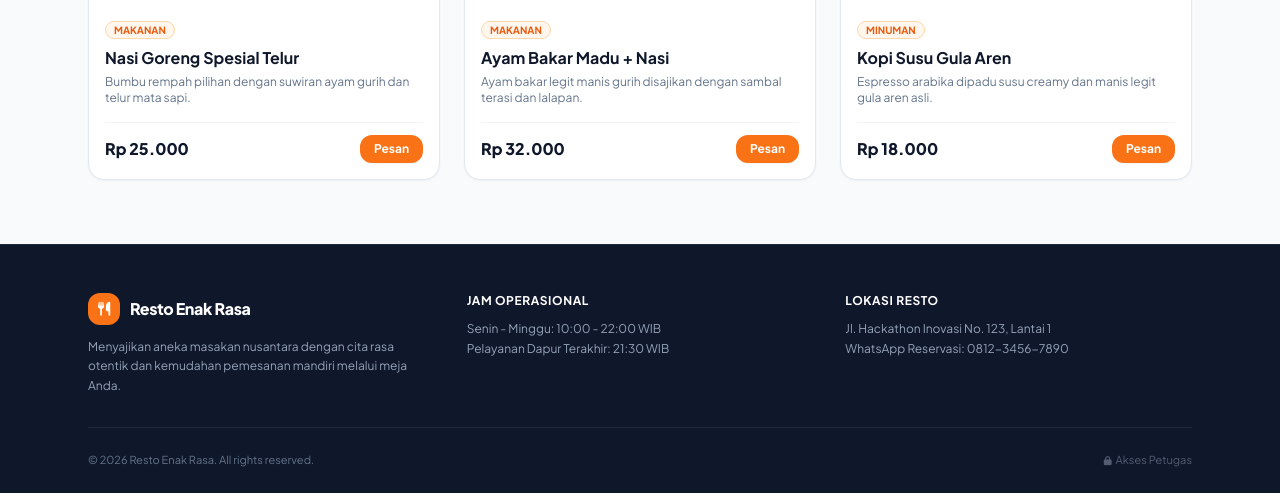
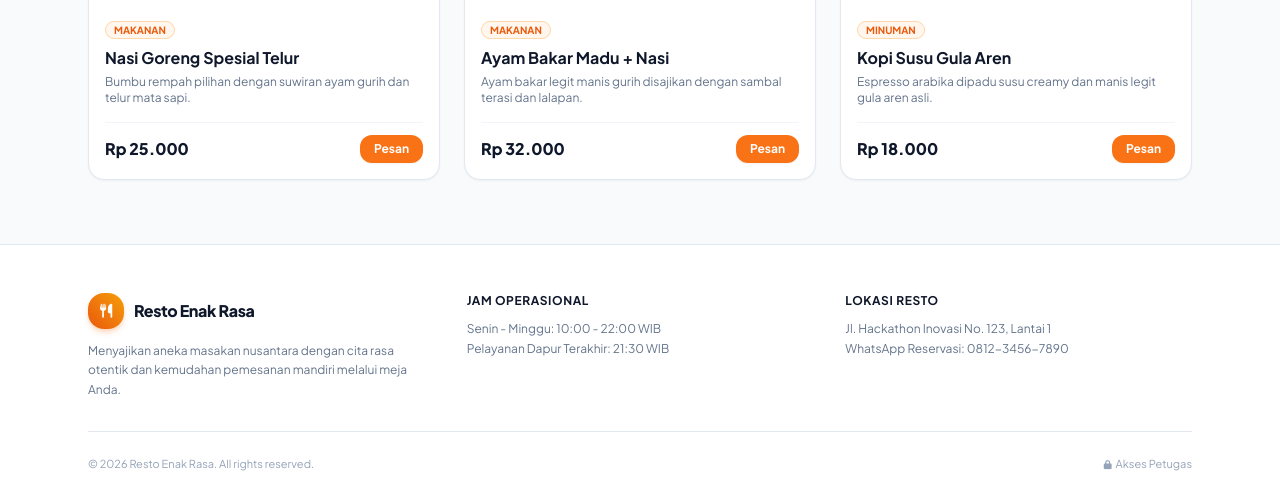
Before and after one commit to sevahardian/5_manusia_unik, a PHP site: page / in a window 1280 px wide. Shown: the part 1494-1991 px from the top of the page. Run offline with PHP 8.4, Linux system fonts and the light colour scheme; some libraries are stand-ins or nearby versions.

Commit message:
update baru

```diff
--- a/admin/index.php
+++ b/admin/index.php
@@ -378,11 +378,11 @@ $top_menus = $pdo->query("
 
     </main>
 
-    <!-- Footer Persis Landing Page -->
-    <footer class="bg-slate-900 text-slate-400 mt-auto pt-8 pb-6 border-t border-slate-800">
+    <!-- Footer Cerah & Bersih (Bukan Gelap) -->
+    <footer class="bg-white text-slate-500 mt-auto pt-6 pb-6 border-t border-slate-200">
         <div class="max-w-6xl mx-auto px-4 sm:px-6 flex flex-col sm:flex-row items-center justify-between text-[11px] text-slate-500 gap-2 text-center sm:text-left">
             <span>&copy; <?= date('Y') ?> Resto Enak Rasa. All rights reserved.</span>
-            <span>Panel Khusus Administrator Resto</span>
+            <span class="font-semibold text-orange-600">Panel Khusus Administrator Resto</span>
         </div>
     </footer>
 
--- a/admin/menu.php
+++ b/admin/menu.php
@@ -381,11 +381,11 @@ $menus = $pdo->query("SELECT * FROM menus ORDER BY id DESC")->fetchAll();
 
     </main>
 
-    <!-- Footer Persis Landing Page -->
-    <footer class="bg-slate-900 text-slate-400 mt-auto pt-8 pb-6 border-t border-slate-800">
+    <!-- Footer Cerah & Bersih (Bukan Gelap) -->
+    <footer class="bg-white text-slate-500 mt-auto pt-6 pb-6 border-t border-slate-200">
         <div class="max-w-6xl mx-auto px-4 sm:px-6 flex flex-col sm:flex-row items-center justify-between text-[11px] text-slate-500 gap-2 text-center sm:text-left">
             <span>&copy; <?= date('Y') ?> Resto Enak Rasa. All rights reserved.</span>
-            <span>Panel Khusus Administrator Resto</span>
+            <span class="font-semibold text-orange-600">Panel Khusus Administrator Resto</span>
         </div>
     </footer>
 
--- a/index.php
+++ b/index.php
@@ -269,42 +269,42 @@ if (isset($_GET['meja']) && !empty($_GET['meja'])) {
         </div>
     </section>
 
-    <!-- Footer Responsive -->
-    <footer id="tentang" class="bg-slate-900 text-slate-400 mt-auto pt-10 sm:pt-12 pb-6 border-t border-slate-800">
+    <!-- Footer Responsive (Cerah & Bersih - Warm Culinary Style) -->
+    <footer id="tentang" class="bg-white text-slate-600 mt-auto pt-10 sm:pt-12 pb-6 border-t border-slate-200">
         <div class="max-w-6xl mx-auto px-4 sm:px-6">
-            <div class="grid grid-cols-1 sm:grid-cols-2 md:grid-cols-3 gap-6 sm:gap-8 pb-8 border-b border-slate-800 text-left">
+            <div class="grid grid-cols-1 sm:grid-cols-2 md:grid-cols-3 gap-6 sm:gap-8 pb-8 border-b border-slate-200 text-left">
                 <div class="sm:col-span-2 md:col-span-1">
-                    <div class="flex items-center space-x-2.5 text-white mb-3">
-                        <div class="w-8 h-8 rounded-xl bg-orange-500 flex items-center justify-center font-bold text-sm">
+                    <div class="flex items-center space-x-2.5 text-slate-900 mb-3">
+                        <div class="w-9 h-9 rounded-2xl bg-gradient-to-tr from-orange-600 to-amber-500 flex items-center justify-center font-bold text-sm text-white shadow-md shadow-orange-500/25">
                             <i class="fa-solid fa-utensils"></i>
                         </div>
-                        <span class="font-extrabold text-base tracking-tight">Resto Enak Rasa</span>
+                        <span class="font-extrabold text-base tracking-tight text-slate-900">Resto Enak Rasa</span>
                     </div>
-                    <p class="text-xs text-slate-400 leading-relaxed">
+                    <p class="text-xs text-slate-500 leading-relaxed">
                         Menyajikan aneka masakan nusantara dengan cita rasa otentik dan kemudahan pemesanan mandiri melalui meja Anda.
                     </p>
                 </div>
 
                 <div>
-                    <h4 class="text-xs font-bold text-white uppercase tracking-wider mb-3">Jam Operasional</h4>
-                    <p class="text-xs text-slate-400">Senin - Minggu: 10:00 - 22:00 WIB</p>
-                    <p class="text-xs text-slate-400 mt-1">Pelayanan Dapur Terakhir: 21:30 WIB</p>
+                    <h4 class="text-xs font-bold text-slate-900 uppercase tracking-wider mb-3">Jam Operasional</h4>
+                    <p class="text-xs text-slate-500">Senin - Minggu: 10:00 - 22:00 WIB</p>
+                    <p class="text-xs text-slate-500 mt-1">Pelayanan Dapur Terakhir: 21:30 WIB</p>
                 </div>
 
                 <div>
-                    <h4 class="text-xs font-bold text-white uppercase tracking-wider mb-3">Lokasi Resto</h4>
-                    <p class="text-xs text-slate-400">Jl. Hackathon Inovasi No. 123, Lantai 1</p>
-                    <p class="text-xs text-slate-400 mt-1">WhatsApp Reservasi: 0812-3456-7890</p>
+                    <h4 class="text-xs font-bold text-slate-900 uppercase tracking-wider mb-3">Lokasi Resto</h4>
+                    <p class="text-xs text-slate-500">Jl. Hackathon Inovasi No. 123, Lantai 1</p>
+                    <p class="text-xs text-slate-500 mt-1">WhatsApp Reservasi: 0812-3456-7890</p>
                 </div>
             </div>
 
             <!-- Bagian Hak Cipta & Pintu Masuk Petugas -->
-            <div class="pt-6 flex flex-col sm:flex-row items-center justify-between text-[11px] text-slate-500 gap-3 text-center sm:text-left">
+            <div class="pt-6 flex flex-col sm:flex-row items-center justify-between text-[11px] text-slate-400 gap-3 text-center sm:text-left">
                 <span>&copy; <?= date('Y') ?> Resto Enak Rasa. All rights reserved.</span>
 
                 <!-- Section Akses Login Petugas Disembunyikan (Discreet) -->
-                <div class="opacity-50 hover:opacity-100 transition-opacity">
-                    <a href="admin/login.php" class="text-slate-400 hover:text-slate-200 flex items-center space-x-1" title="Akses Khusus Kasir & Admin">
+                <div>
+                    <a href="admin/login.php" class="text-slate-400 hover:text-orange-600 transition flex items-center space-x-1" title="Akses Khusus Kasir & Admin">
                         <i class="fa-solid fa-lock text-[9px]"></i>
                         <span>Akses Petugas</span>
                     </a>
--- a/kasir/index.php
+++ b/kasir/index.php
@@ -411,11 +411,11 @@ $stat_omzet    = $pdo->query("SELECT SUM(total_harga) FROM orders WHERE status_p
 
     </main>
 
-    <!-- Footer Kasir -->
-    <footer class="bg-slate-900 text-slate-400 mt-auto pt-6 pb-5 border-t border-slate-800">
+    <!-- Footer Kasir Cerah & Bersih (Bukan Gelap) -->
+    <footer class="bg-white text-slate-500 mt-auto pt-6 pb-6 border-t border-slate-200">
         <div class="max-w-7xl mx-auto px-4 sm:px-6 lg:px-8 flex flex-col sm:flex-row items-center justify-between text-[11px] text-slate-500 gap-2 text-center sm:text-left">
             <span>&copy; <?= date('Y') ?> Resto Enak Rasa. All rights reserved.</span>
-            <span>Panel Kasir & Dapur Layar Sentuh / Desktop</span>
+            <span class="font-semibold text-brand-600">Panel Kasir & Dapur Layar Sentuh / Desktop</span>
         </div>
     </footer>
 
--- a/pembeli/status.php
+++ b/pembeli/status.php
@@ -489,10 +489,10 @@ $qr_url = "https://api.qrserver.com/v1/create-qr-code/?size=350x350&margin=10&da
 
     </main>
 
-    <!-- TOAST NOTIFICATION -->
+    <!-- TOAST NOTIFICATION (Cerah & Bersih) -->
     <div id="toast" class="fixed top-20 right-4 z-50 pointer-events-none transform -translate-y-4 opacity-0 transition-all duration-300 no-print">
-        <div class="bg-slate-900/95 text-white px-4 py-3 rounded-2xl shadow-xl flex items-center space-x-2.5 border border-slate-700">
-            <i class="fa-solid fa-circle-check text-emerald-400 text-sm"></i>
+        <div class="bg-white text-slate-800 px-4 py-3 rounded-2xl shadow-xl flex items-center space-x-2.5 border border-orange-200">
+            <i class="fa-solid fa-circle-check text-emerald-500 text-sm"></i>
             <span id="toast-msg" class="text-xs font-bold">Kode pesanan disalin!</span>
         </div>
     </div>
```
Also changed, not shown: pembeli/index.php (+11 -11 lines).
